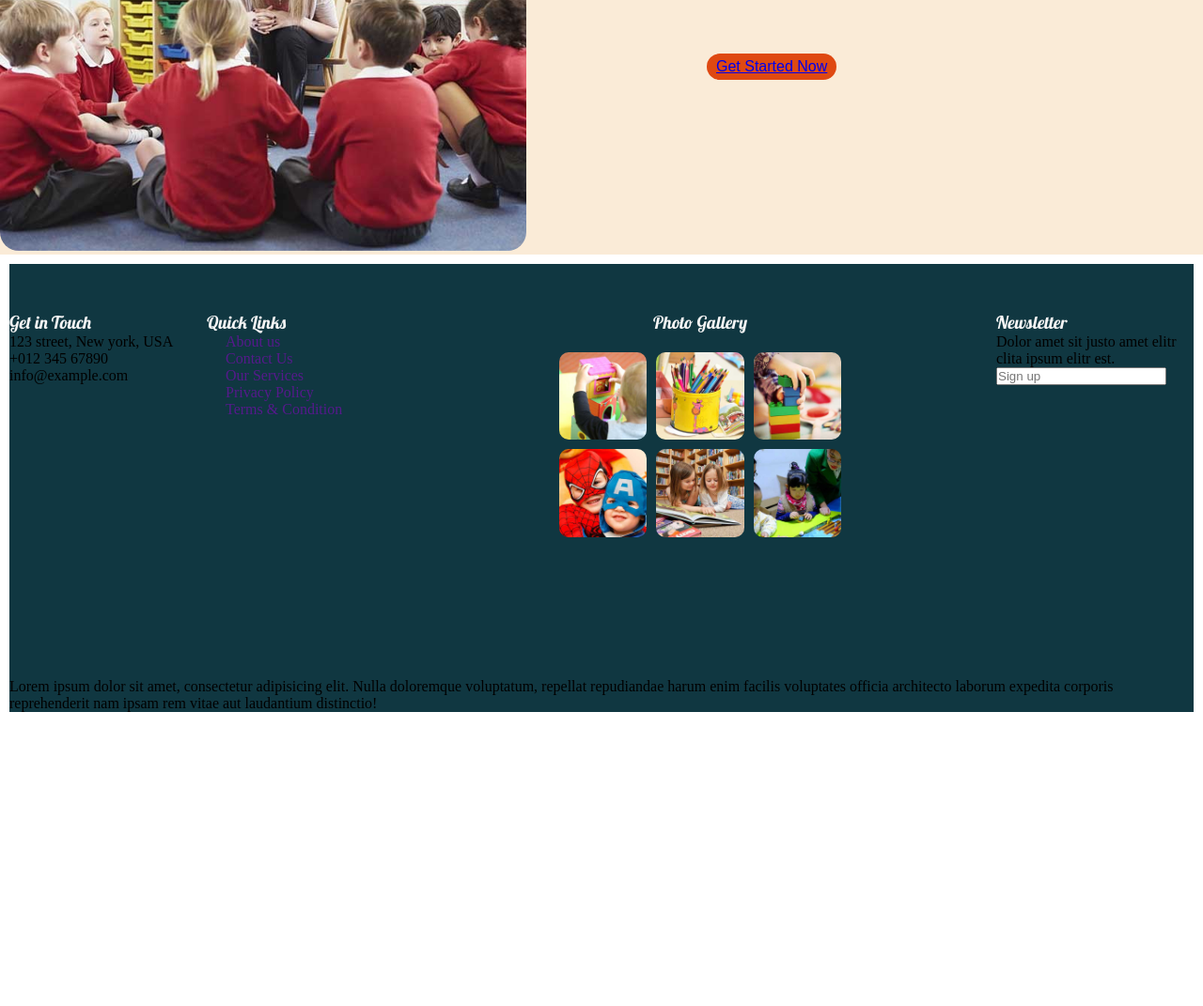
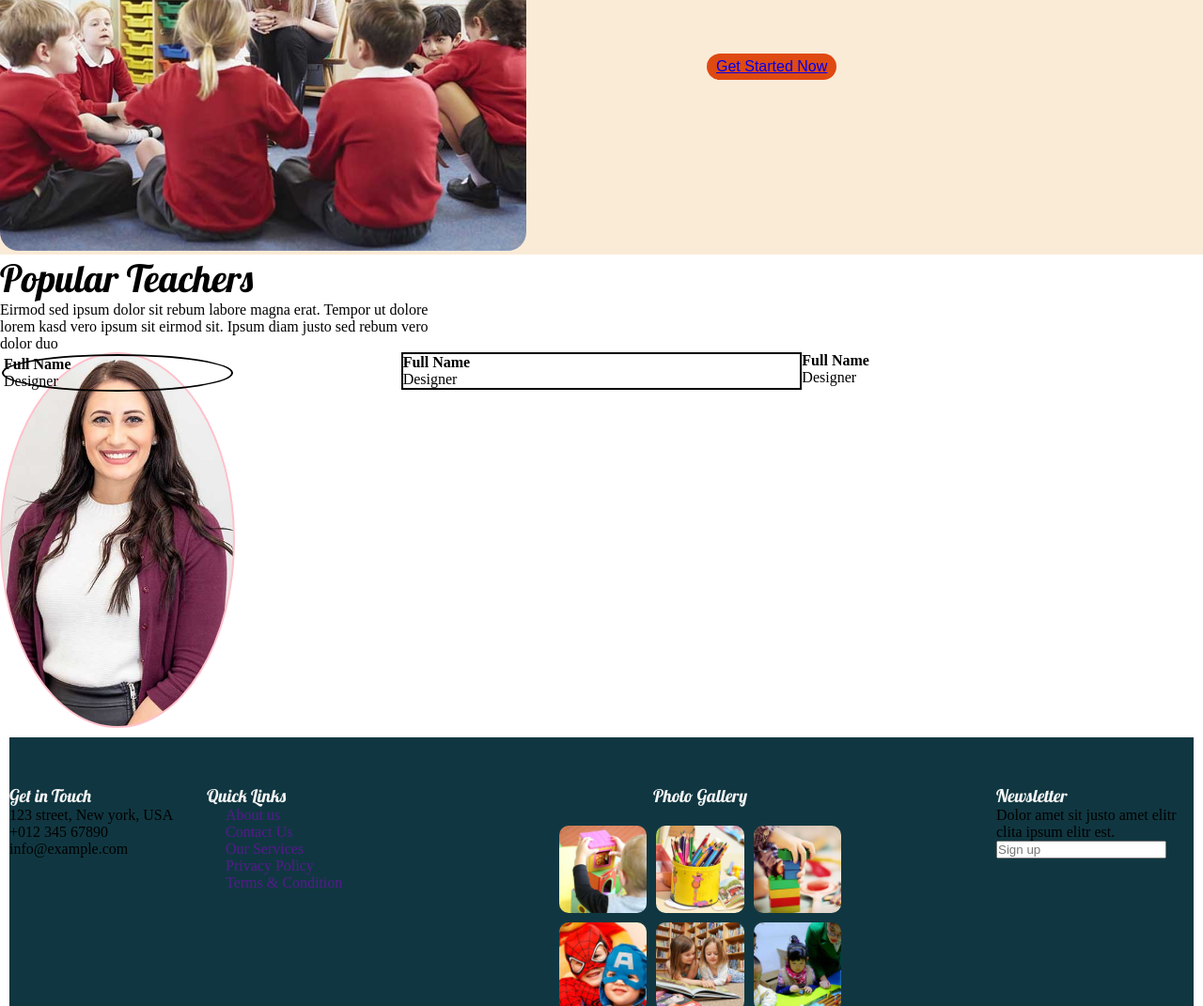
Before and after one commit to sangammgr88/kider, a plain HTML site: page Aboutus.html in a window 1280 px wide. Shown: the part 1180-2251 px from the top of the page at 94% size. Before the commit the page ends 1948 px from the top, so only its background shows below. Drawn offline with Linux system fonts and the light colour scheme.

Commit message:
popularteacher

```diff
--- a/Aboutus.html
+++ b/Aboutus.html
@@ -67,6 +67,30 @@
     </div>
 </div>
       </div>
+      <section>
+        <div id="Popular">
+            <h3 style="color: black; font-size: 40px;">Popular Teachers</h3>
+            <p>Eirmod sed ipsum dolor sit rebum labore magna erat. Tempor ut dolore <br> lorem kasd vero ipsum sit eirmod sit. Ipsum diam justo sed rebum vero <br> dolor duo</p>
+        </div>
+        <div id="teachersphoto">
+        <div id="one" >
+            <div style="border: 2px solid black; border-radius: 100%; background-size: cover;" id="name">
+                <h4>Full Name</h4>
+                <p>Designer</p>
+            </div>
+        </div>
+        <div id="two">
+            <div style="border: 2px solid black;" id="name">
+                <h4>Full Name</h4>
+                <p>Designer</p>
+            </div>
+        </div>
+        <div id="three">
+            <h4>Full Name</h4>
+            <p>Designer</p>
+        </div>
+    </div>
+      </section>
 
       <footer>
         <div class="footer">
--- a/style.css
+++ b/style.css
@@ -143,6 +143,22 @@ font-style: normal;
     border: 10px solid pink;
     z-index: 1;
 }
+#Popular{
+    justify-content: center;
+    align-items: center;
+}
+#teachersphoto{
+    display: grid;
+    grid-template-columns: 1fr 1fr 1fr;
+}
+#one{
+    background-image: url(./assets/teacher1.jpg);
+    border: 2px solid pink;
+    background-size: cover;
+    border-radius: 60%;
+    height: 400px;
+    width: 250px;;
+}
  /* footer */
  footer{background-color: #103741;
 margin: 10px;}
```
Also changed, not shown: assets/teache2.jpg (added), assets/teacher1.jpg (added), assets/teacher3.jpg (added).
